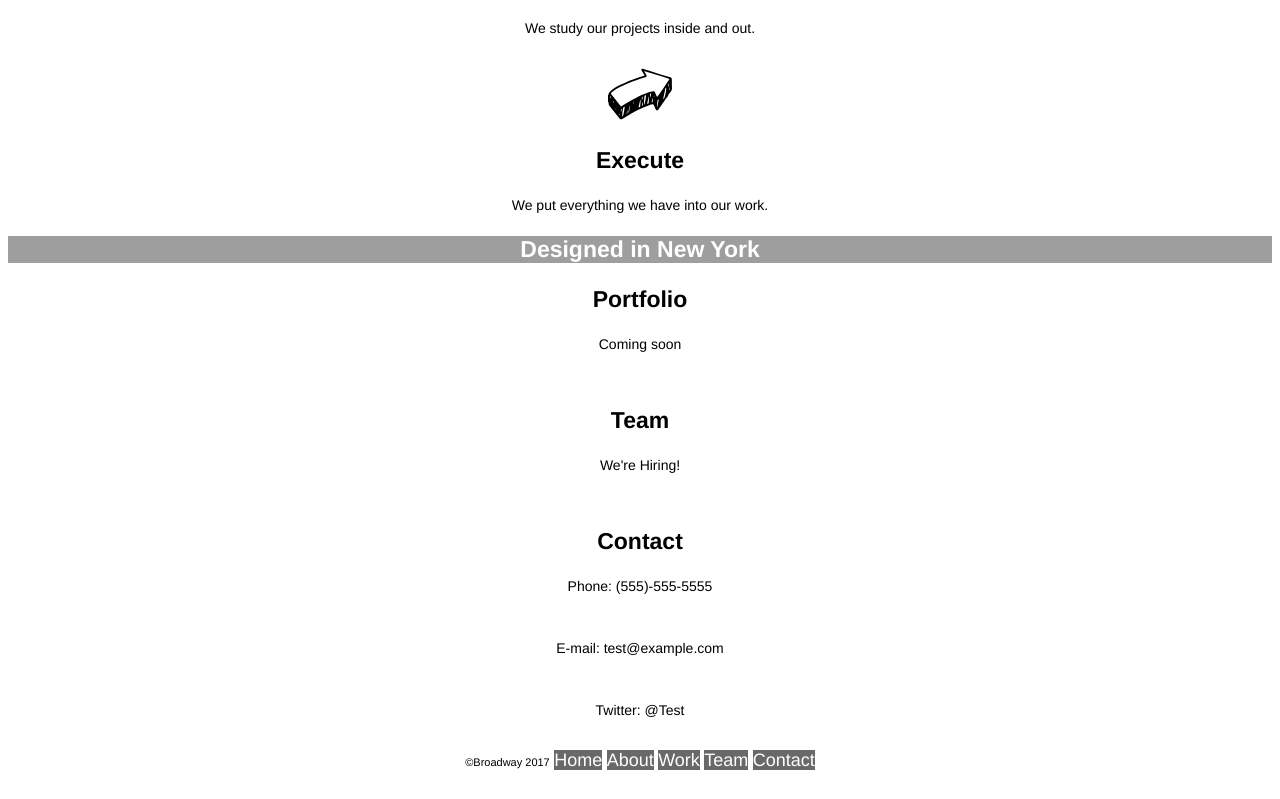
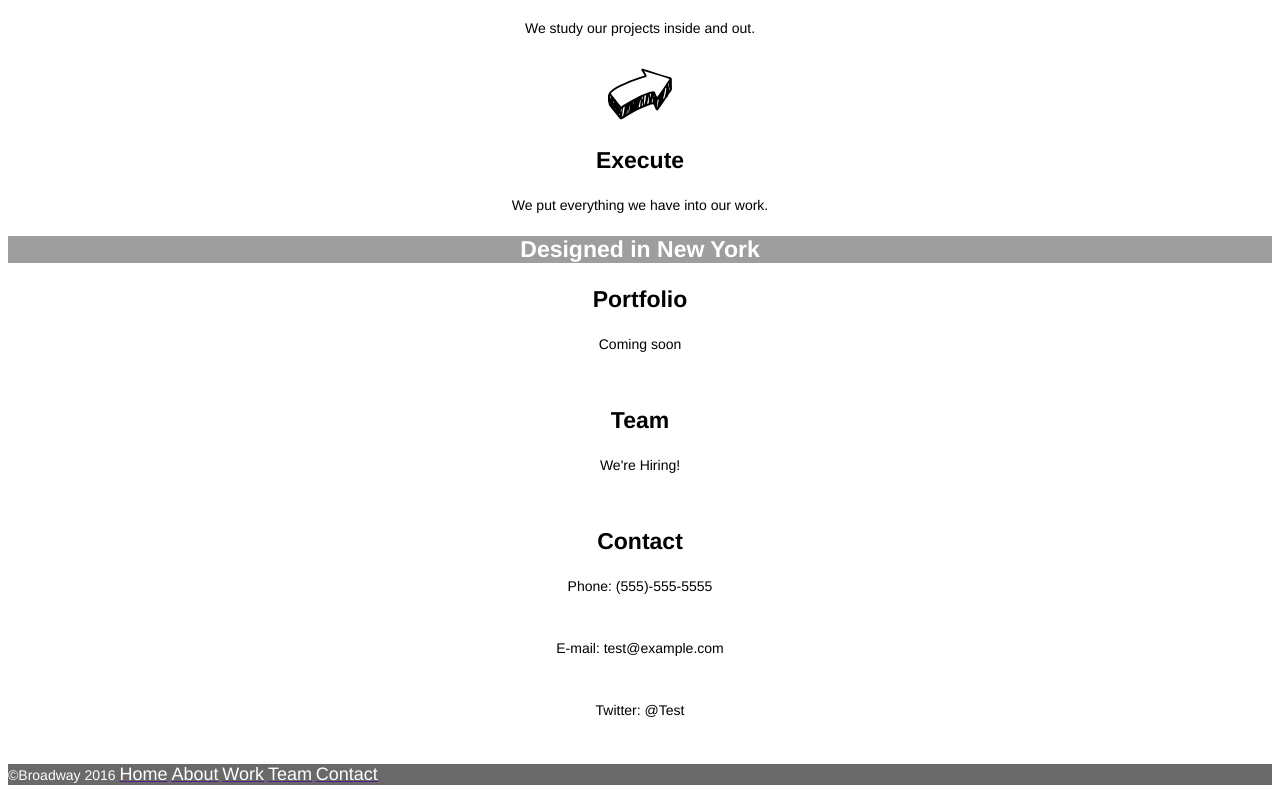
Before and after one commit to Will130785/Broadway, a plain HTML site: page index.html in a window 1280 px wide. Shown: the part 652-1451 px from the top of the page. Drawn offline with Linux system fonts and the light colour scheme; grey boxes are pictures that could not be loaded.

Commit message:
Final draft

```diff
--- a/index.html
+++ b/index.html
@@ -42,12 +42,7 @@
     </div>
 
     <div>
-            <span id="copyright">©Broadway 2017</span>
-            <span class="menu back" id="home">Home</span>
-            <span class="menu back" id="about">About</span>
-            <span class="menu back" id="work">Work</span>
-            <span class="menu back" id="team">Team</span>
-            <span Class="menu back" id="contact">Contact</span>
+            <p id="footer" class="align">©Broadway 2016 <a href=""><span class="menu">Home</span></a> <a href=""><span class="menu">About</span></a> <a href=""><span class="menu">Work</span></a> <a href=""><span class="menu">Team</span></a> <a href=""><span class="menu">Contact</span></a></p>
     </div>
 
 </body>
--- a/resourses/CSS/style.CSS
+++ b/resourses/CSS/style.CSS
@@ -47,3 +47,13 @@ p {
     font-size: 11px;
     text-align: left;
 }
+
+#footer {
+    background-color: dimgray;
+    text-align: left;
+    color: white;
+}
+
+.align {
+    text-align: left;
+}
```
